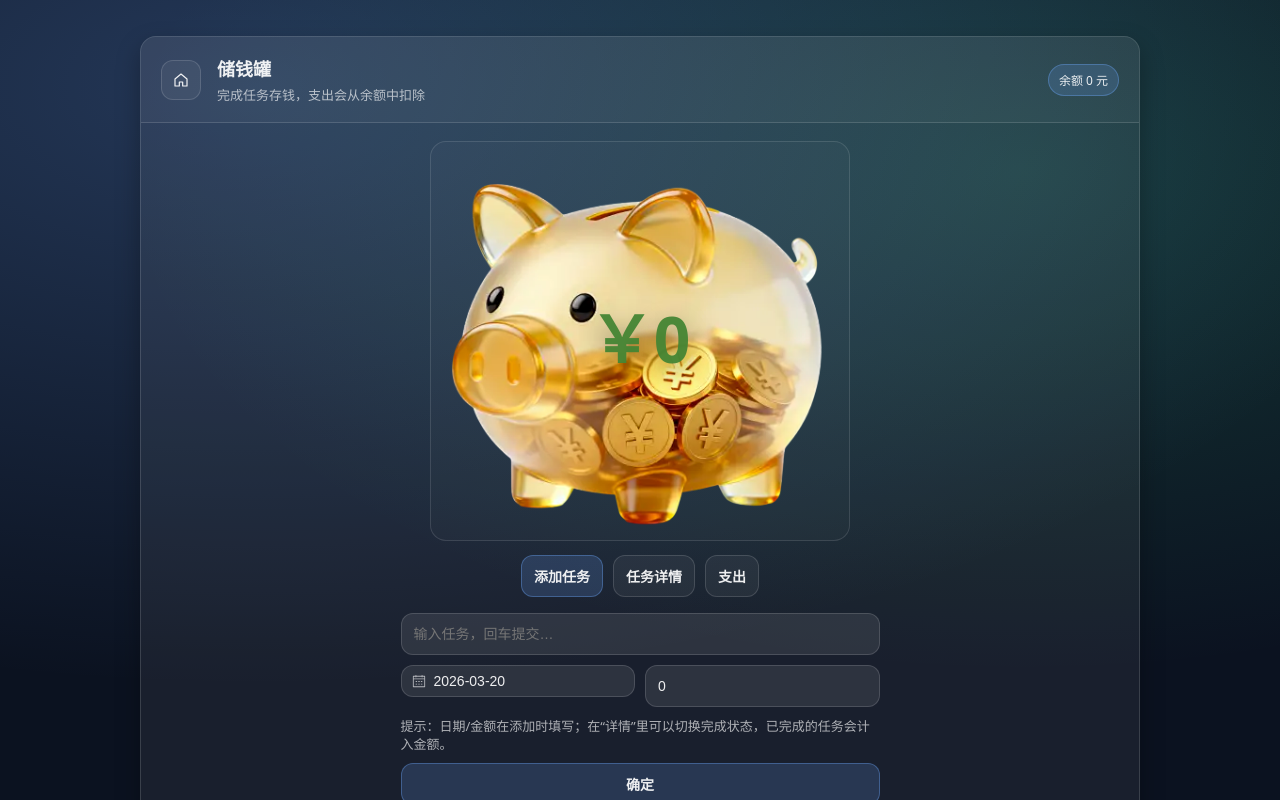
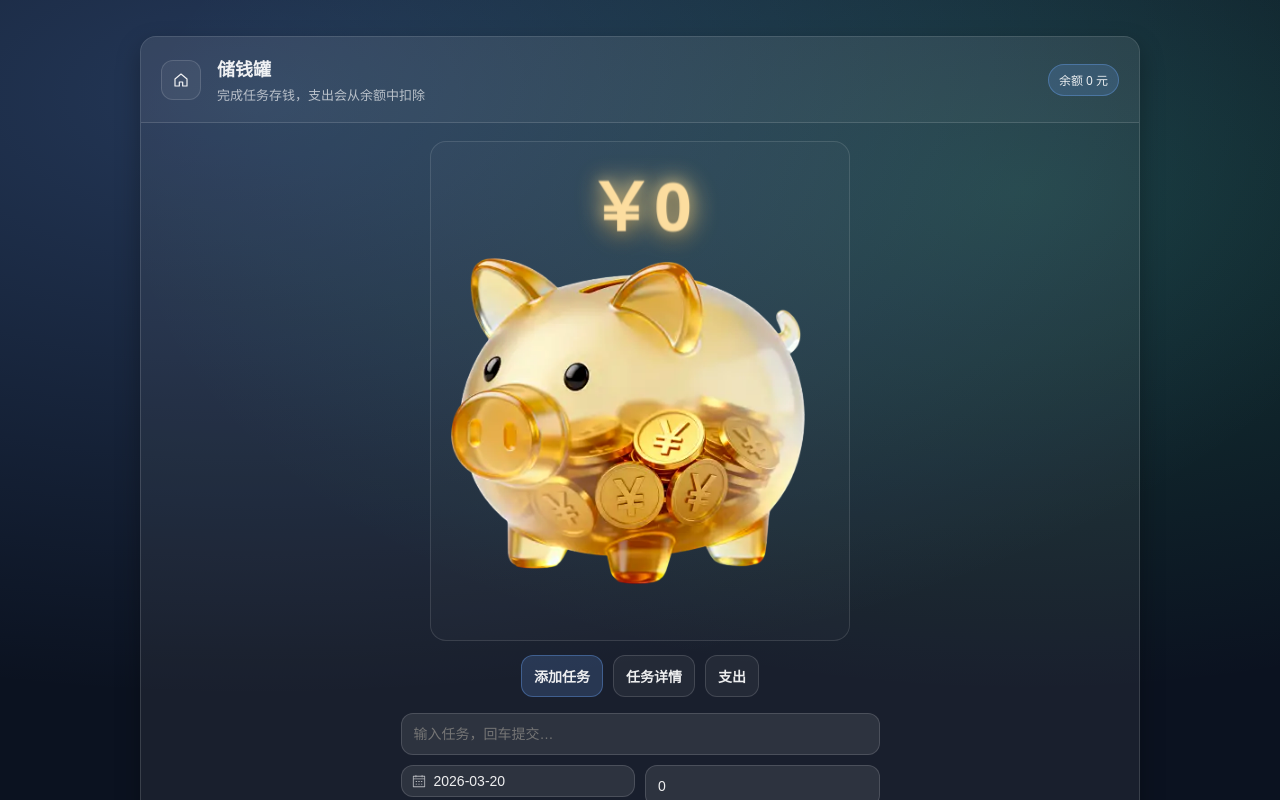
Before and after one commit to panpanxuebing/miniTool, a Vue app: page /moneybox in a window 1280 px wide. Shown: the top 800 px of the page. Built offline with nearby package versions, Linux system fonts and the light colour scheme.

Commit message:
feat:金额样式优化

```diff
--- a/src/components.d.ts
+++ b/src/components.d.ts
@@ -17,7 +17,6 @@ declare module 'vue' {
     ElDropdownItem: typeof import('element-plus/es')['ElDropdownItem']
     ElDropdownMenu: typeof import('element-plus/es')['ElDropdownMenu']
     ElIcon: typeof import('element-plus/es')['ElIcon']
-    ElTag: typeof import('element-plus/es')['ElTag']
     RouterLink: typeof import('vue-router')['RouterLink']
     RouterView: typeof import('vue-router')['RouterView']
   }
--- a/src/pages/MoneyBoxPage/index.less
+++ b/src/pages/MoneyBoxPage/index.less
@@ -13,7 +13,7 @@
 .catWrap {
   width: 100%;
   max-width: 420px;
-  height: 400px;
+  height: 500px;
   position: relative;
   border-radius: 16px;
   overflow: hidden;
@@ -22,29 +22,54 @@
 }
 
 .catImg {
-  width: 100%;
-  height: 100%;
+  position: relative;
+  z-index: 1;
+  width: 400px;
   object-fit: cover;
   object-position: left center;
   transform: scale(1.08);
   filter: saturate(1.05) contrast(1.02);
+  padding-top: 64px;
 }
 
 .amountOverlay {
   position: absolute;
   left: 50%;
-  top: 50%;
-  transform: translate(-50%, -56%);
+  top: 14px;
+  transform: translateX(-50%);
+  z-index: 2;
+  text-align: center;
   font-size: 64px;
   font-weight: 800;
   letter-spacing: 1px;
-  text-shadow: 0 8px 24px rgba(0, 0, 0, 0.35);
-  color: rgb(69 133 52 / 95%);
+  text-shadow:
+    0 8px 18px rgba(0, 0, 0, 0.35),
+    0 0 12px rgba(255, 223, 145, 0.5),
+    0 0 28px rgba(255, 223, 145, 0.3);
+  color: #ffdfa0;
   pointer-events: none;
+  animation: amountBreath 2.4s ease-in-out infinite;
 
   &.amountOverlay--low {
     color: rgb(220 100 90 / 95%);
     text-shadow: 0 8px 24px rgba(0, 0, 0, 0.4);
+    animation: none;
+  }
+}
+
+@keyframes amountBreath {
+
+  0%,
+  100% {
+    transform: translateX(-50%) scale(1);
+    opacity: 0.95;
+    filter: drop-shadow(0 0 4px rgba(255, 223, 145, 0.35));
+  }
+
+  50% {
+    transform: translateX(-50%) scale(1.04);
+    opacity: 1;
+    filter: drop-shadow(0 0 14px rgba(255, 223, 145, 0.65));
   }
 }
 
--- a/src/pages/MoneyBoxPage/index.vue
+++ b/src/pages/MoneyBoxPage/index.vue
@@ -16,10 +16,10 @@
       <div class="content">
         <div class="moneyStage">
           <div class="catWrap" aria-label="招财猫">
-            <img :src="catImg" alt="招财猫" class="catImg" />
             <div class="amountOverlay" :class="{ 'amountOverlay--low': balanceAmount < 0 }">
               ￥{{ balanceAmount }}
             </div>
+            <img :src="catImg" alt="招财猫" class="catImg" />
           </div>
 
           <div class="panelButtons">
```
